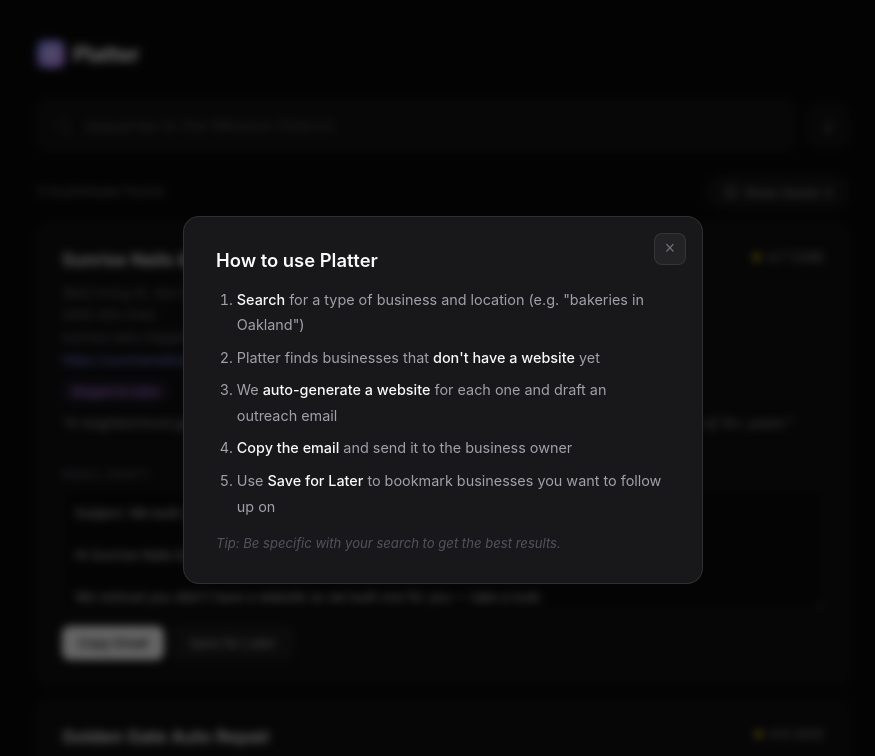
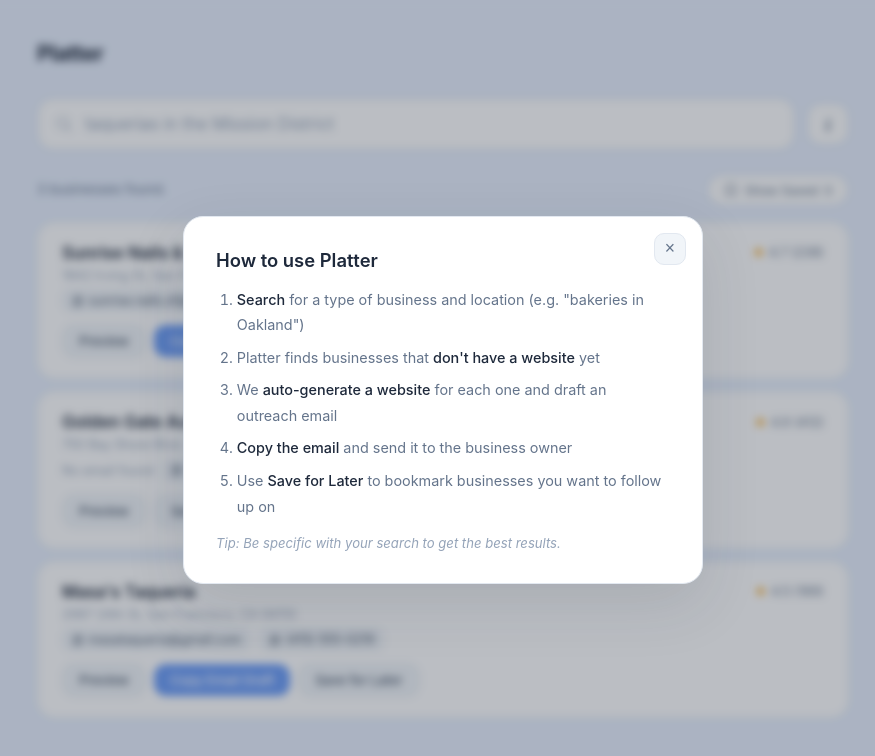
Before and after one commit to Blueflier/platter, a website: page public/app.html in a window 1280 px wide. Both pictures are taken after a click on the button "How to use Platter". Shown: the top 756 px of the page, without its empty margins (197-1072 px from the left). Drawn offline with Linux system fonts and the light colour scheme.

Commit message:
checkpoint

```diff
--- a/public/app.html
+++ b/public/app.html
@@ -10,8 +10,8 @@
 
     body {
       font-family: 'Inter', system-ui, -apple-system, sans-serif;
-      background: #09090b;
-      color: #fafafa;
+      background: #e8f0fe;
+      color: #1e293b;
       min-height: 100vh;
     }
 
@@ -32,22 +32,8 @@
       font-size: 1.35rem;
       font-weight: 700;
       letter-spacing: -0.02em;
-      color: #fafafa;
+      color: #1e293b;
       text-decoration: none;
-      display: flex;
-      align-items: center;
-      gap: 0.5rem;
-    }
-
-    .logo-icon {
-      width: 28px;
-      height: 28px;
-      background: linear-gradient(135deg, #818cf8, #c084fc);
-      border-radius: 8px;
-      display: flex;
-      align-items: center;
-      justify-content: center;
-      font-size: 0.85rem;
     }
 
     /* ---- search ---- */
@@ -70,7 +56,7 @@
       transform: translateY(-50%);
       width: 18px;
       height: 18px;
-      color: #52525b;
+      color: #94a3b8;
       pointer-events: none;
     }
 
@@ -79,18 +65,18 @@
       padding: 0.95rem 1rem 0.95rem 3rem;
       font-size: 1.05rem;
       font-family: inherit;
-      color: #fafafa;
-      background: rgba(255,255,255,0.04);
-      border: 1px solid rgba(255,255,255,0.1);
-      border-radius: 14px;
+      color: #1e293b;
+      background: #ffffff;
+      border: 1px solid #cbd5e1;
+      border-radius: 16px;
       outline: none;
       transition: border-color 0.15s, box-shadow 0.15s;
     }
 
-    #searchInput::placeholder { color: #52525b; }
+    #searchInput::placeholder { color: #94a3b8; }
     #searchInput:focus {
-      border-color: rgba(129,140,248,0.5);
-      box-shadow: 0 0 0 3px rgba(129,140,248,0.1);
+      border-color: #93b5f7;
+      box-shadow: 0 0 0 3px rgba(147,181,247,0.25);
     }
 
     /* typing placeholder */
@@ -100,7 +86,7 @@
       top: 50%;
       transform: translateY(-50%);
       font-size: 1.05rem;
-      color: #52525b;
+      color: #94a3b8;
       pointer-events: none;
       white-space: nowrap;
       overflow: hidden;
@@ -110,7 +96,7 @@
       display: inline-block;
       width: 1px;
       height: 1.1em;
-      background: #52525b;
+      background: #94a3b8;
       vertical-align: text-bottom;
       margin-left: 1px;
       animation: blink 1s step-end infinite;
@@ -128,10 +114,10 @@
       display: flex;
       align-items: center;
       justify-content: center;
-      background: rgba(255,255,255,0.04);
-      border: 1px solid rgba(255,255,255,0.1);
-      border-radius: 12px;
-      color: #71717a;
+      background: #ffffff;
+      border: 1px solid #cbd5e1;
+      border-radius: 14px;
+      color: #64748b;
       cursor: pointer;
       font-size: 1.05rem;
       font-weight: 600;
@@ -141,9 +127,9 @@
     }
 
     .info-btn:hover {
-      border-color: rgba(129,140,248,0.4);
-      color: #a1a1aa;
-      background: rgba(255,255,255,0.06);
+      border-color: #93b5f7;
+      color: #475569;
+      background: #f0f5ff;
     }
 
     /* ---- info modal ---- */
@@ -151,7 +137,7 @@
       display: none;
       position: fixed;
       inset: 0;
-      background: rgba(0,0,0,0.6);
+      background: rgba(30,41,59,0.3);
       backdrop-filter: blur(4px);
       z-index: 100;
       align-items: center;
@@ -161,14 +147,15 @@
     .modal-overlay.open { display: flex; }
 
     .modal {
-      background: #18181b;
-      border: 1px solid rgba(255,255,255,0.1);
-      border-radius: 16px;
+      background: #ffffff;
+      border: 1px solid #e2e8f0;
+      border-radius: 20px;
       padding: 2rem;
       max-width: 520px;
       width: 90%;
       position: relative;
       animation: modalIn 0.2s ease-out;
+      box-shadow: 0 20px 60px rgba(30,41,59,0.12);
     }
 
     @keyframes modalIn {
@@ -185,37 +172,38 @@
       display: flex;
       align-items: center;
       justify-content: center;
-      background: rgba(255,255,255,0.05);
-      border: 1px solid rgba(255,255,255,0.08);
-      border-radius: 8px;
-      color: #71717a;
+      background: #f1f5f9;
+      border: 1px solid #e2e8f0;
+      border-radius: 10px;
+      color: #64748b;
       cursor: pointer;
       font-size: 1.1rem;
       transition: background 0.15s;
     }
 
-    .modal-close:hover { background: rgba(255,255,255,0.1); }
+    .modal-close:hover { background: #e2e8f0; }
 
     .modal h2 {
       font-size: 1.15rem;
       font-weight: 600;
       margin-bottom: 1rem;
+      color: #1e293b;
     }
 
     .modal ol {
       padding-left: 1.3rem;
-      color: #a1a1aa;
+      color: #64748b;
       font-size: 0.9rem;
       line-height: 1.8;
     }
 
     .modal ol li { margin-bottom: 0.4rem; }
-    .modal ol li strong { color: #fafafa; font-weight: 500; }
+    .modal ol li strong { color: #1e293b; font-weight: 500; }
 
     .modal p.hint {
       margin-top: 1rem;
       font-size: 0.82rem;
-      color: #52525b;
+      color: #94a3b8;
       font-style: italic;
     }
 
@@ -233,7 +221,7 @@
 
     .results-header .status {
       font-size: 0.85rem;
-      color: #71717a;
+      color: #64748b;
       min-height: 1.3em;
     }
 
@@ -241,8 +229,8 @@
       display: inline-block;
       width: 12px;
       height: 12px;
-      border: 2px solid rgba(255,255,255,0.1);
-      border-top-color: #818cf8;
+      border: 2px solid #e2e8f0;
+      border-top-color: #6b9cf7;
       border-radius: 50%;
       animation: spin 0.6s linear infinite;
       vertical-align: middle;
@@ -258,16 +246,16 @@
       padding: 0.45rem 1rem;
       font-size: 0.82rem;
       font-weight: 500;
-      color: #a1a1aa;
-      background: rgba(255,255,255,0.05);
-      border: 1px solid rgba(255,255,255,0.08);
+      color: #64748b;
+      background: #ffffff;
+      border: 1px solid #cbd5e1;
       border-radius: 9999px;
       cursor: pointer;
       transition: background 0.15s;
     }
 
-    .saved-toggle:hover { background: rgba(255,255,255,0.08); }
-    .saved-toggle.active { color: #c084fc; border-color: rgba(192,132,252,0.3); }
+    .saved-toggle:hover { background: #f0f5ff; }
+    .saved-toggle.active { color: #7c6bc4; border-color: rgba(124,107,196,0.4); }
 
     .saved-toggle svg {
       width: 14px;
@@ -275,115 +263,98 @@
     }
 
     /* ---- cards ---- */
-    .cards { display: flex; flex-direction: column; gap: 1rem; }
+    .cards { display: flex; flex-direction: column; gap: 0.75rem; }
 
     .card {
-      background: rgba(255,255,255,0.03);
-      border: 1px solid rgba(255,255,255,0.07);
-      border-radius: 14px;
-      padding: 1.5rem;
-      transition: border-color 0.2s;
+      background: #ffffff;
+      border: 1px solid #e2e8f0;
+      border-radius: 18px;
+      padding: 1.25rem 1.5rem;
+      transition: border-color 0.2s, box-shadow 0.2s;
     }
 
-    .card:hover { border-color: rgba(255,255,255,0.12); }
+    .card:hover {
+      border-color: #c7d7f5;
+      box-shadow: 0 4px 16px rgba(107,156,247,0.08);
+    }
 
     .card-top {
       display: flex;
       justify-content: space-between;
-      align-items: flex-start;
+      align-items: center;
       gap: 1rem;
-      margin-bottom: 0.75rem;
     }
 
     .card-name {
-      font-size: 1.1rem;
+      font-size: 1.05rem;
       font-weight: 600;
+      color: #1e293b;
     }
 
     .card-rating {
       flex-shrink: 0;
-      font-size: 0.82rem;
-      color: #a1a1aa;
+      font-size: 0.8rem;
+      color: #64748b;
       white-space: nowrap;
     }
 
-    .card-rating .star { color: #facc15; }
+    .card-rating .star { color: #f59e0b; }
 
     .card-meta {
-      font-size: 0.82rem;
-      color: #71717a;
-      line-height: 1.7;
+      font-size: 0.8rem;
+      color: #94a3b8;
+      margin-top: 0.3rem;
+      display: flex;
+      align-items: center;
+      gap: 0.5rem;
+      flex-wrap: wrap;
     }
 
-    .card-meta a {
-      color: #818cf8;
-      text-decoration: none;
+    .card-meta .separator {
+      color: #cbd5e1;
     }
 
-    .card-meta a:hover { text-decoration: underline; }
-
-    .card-style {
-      display: inline-block;
-      margin-top: 0.6rem;
-      padding: 0.2rem 0.65rem;
-      font-size: 0.75rem;
-      font-weight: 500;
-      color: #c084fc;
-      background: rgba(192,132,252,0.1);
-      border-radius: 9999px;
+    .copy-chip {
+      display: inline-flex;
+      align-items: center;
+      gap: 0.3rem;
+      padding: 0.2rem 0.55rem;
+      font-size: 0.78rem;
+      font-family: inherit;
+      color: #475569;
+      background: #f1f5f9;
+      border: 1px solid #e2e8f0;
+      border-radius: 8px;
+      cursor: pointer;
+      transition: background 0.15s, border-color 0.15s;
+      white-space: nowrap;
     }
 
-    .card-desc {
-      margin-top: 0.7rem;
-      font-size: 0.85rem;
-      color: #a1a1aa;
-      line-height: 1.55;
-      font-style: italic;
+    .copy-chip:hover {
+      background: #e8eef6;
+      border-color: #c7d7f5;
     }
 
-    /* email draft area */
-    .draft-section {
-      margin-top: 1rem;
-      padding-top: 1rem;
-      border-top: 1px solid rgba(255,255,255,0.06);
+    .copy-chip.copied {
+      background: #d1fae5;
+      border-color: #a7f3d0;
+      color: #065f46;
     }
 
-    .draft-label {
-      font-size: 0.75rem;
-      font-weight: 600;
-      text-transform: uppercase;
-      letter-spacing: 0.06em;
-      color: #52525b;
-      margin-bottom: 0.5rem;
-    }
-
-    .draft-textarea {
-      width: 100%;
-      min-height: 120px;
-      padding: 0.75rem;
-      font-size: 0.82rem;
-      font-family: inherit;
-      line-height: 1.6;
-      color: #d4d4d8;
-      background: rgba(0,0,0,0.3);
-      border: 1px solid rgba(255,255,255,0.06);
-      border-radius: 8px;
-      resize: vertical;
-      outline: none;
-    }
-
-    .draft-textarea:focus {
-      border-color: rgba(129,140,248,0.4);
+    .copy-chip svg {
+      width: 12px;
+      height: 12px;
+      flex-shrink: 0;
     }
 
     .call-instead {
-      margin-top: 0.75rem;
-      padding: 0.75rem;
-      font-size: 0.85rem;
-      background: rgba(250,204,21,0.06);
-      border: 1px solid rgba(250,204,21,0.12);
-      border-radius: 8px;
-      color: #facc15;
+      margin-top: 0.5rem;
+      padding: 0.5rem 0.75rem;
+      font-size: 0.82rem;
+      background: #fef9e7;
+      border: 1px solid #fde68a;
+      border-radius: 12px;
+      color: #92400e;
     }
 
     /* card actions */
@@ -392,6 +363,7 @@
       display: flex;
       gap: 0.5rem;
       flex-wrap: wrap;
+      align-items: center;
     }
 
     .btn {
@@ -402,7 +374,7 @@
       font-size: 0.82rem;
       font-weight: 500;
       font-family: inherit;
-      border-radius: 8px;
+      border-radius: 12px;
       border: none;
       cursor: pointer;
       transition: background 0.15s, transform 0.1s;
@@ -411,23 +383,93 @@
     .btn:active { transform: scale(0.97); }
 
     .btn-primary {
-      background: #fafafa;
-      color: #09090b;
+      background: #6b9cf7;
+      color: #ffffff;
     }
 
-    .btn-primary:hover { background: #e4e4e7; }
+    .btn-primary:hover { background: #5a8be6; }
 
     .btn-ghost {
-      background: rgba(255,255,255,0.05);
-      color: #a1a1aa;
-      border: 1px solid rgba(255,255,255,0.08);
+      background: #f1f5f9;
+      color: #475569;
+      border: 1px solid #e2e8f0;
     }
 
-    .btn-ghost:hover { background: rgba(255,255,255,0.08); }
+    .btn-ghost:hover { background: #e8eef6; }
 
     .btn-copied {
-      background: rgba(74,222,128,0.15);
-      color: #4ade80;
+      background: #d1fae5;
+      color: #065f46;
+    }
+
+    /* ---- email hover popover ---- */
+    .email-popover-wrap {
+      position: relative;
+      display: inline-flex;
+    }
+
+    .email-popover {
+      display: none;
+      position: absolute;
+      bottom: calc(100% + 10px);
+      left: 50%;
+      transform: translateX(-50%);
+      width: 340px;
+      background: #ffffff;
+      border: 1px solid #e2e8f0;
+      border-radius: 16px;
+      padding: 1rem;
+      box-shadow: 0 12px 40px rgba(30,41,59,0.12);
+      z-index: 50;
+      animation: popIn 0.15s ease-out;
+    }
+
+    .email-popover::after {
+      content: '';
+      position: absolute;
+      top: 100%;
+      left: 50%;
+      transform: translateX(-50%);
+      border: 8px solid transparent;
+      border-top-color: #ffffff;
+    }
+
+    .email-popover::before {
+      content: '';
+      position: absolute;
+      top: 100%;
+      left: 50%;
+      transform: translateX(-50%);
+      border: 9px solid transparent;
+      border-top-color: #e2e8f0;
+    }
+
+    @keyframes popIn {
+      from { opacity: 0; transform: translateX(-50%) translateY(4px); }
+      to { opacity: 1; transform: translateX(-50%) translateY(0); }
+    }
+
+    .email-popover-wrap:hover .email-popover,
+    .email-popover-wrap.popover-active .email-popover {
+      display: block;
+    }
+
+    .email-popover-label {
+      font-size: 0.7rem;
+      font-weight: 600;
+      text-transform: uppercase;
+      letter-spacing: 0.06em;
+      color: #94a3b8;
+      margin-bottom: 0.5rem;
+    }
+
+    .email-popover-body {
+      font-size: 0.8rem;
+      line-height: 1.6;
+      color: #475569;
+      white-space: pre-wrap;
+      max-height: 200px;
+      overflow-y: auto;
     }
 
     /* building state */
@@ -440,8 +482,8 @@
       display: inline-block;
       width: 10px;
       height: 10px;
-      border: 2px solid rgba(255,255,255,0.1);
-      border-top-color: #818cf8;
+      border: 2px solid #e2e8f0;
+      border-top-color: #6b9cf7;
       border-radius: 50%;
       animation: spin 0.6s linear infinite;
       margin-left: 0.5rem;
@@ -452,21 +494,21 @@
     .saved-section {
       margin-top: 2rem;
       padding-top: 1.5rem;
-      border-top: 1px solid rgba(255,255,255,0.06);
+      border-top: 1px solid #e2e8f0;
     }
 
     .saved-section h3 {
       font-size: 0.85rem;
-      color: #52525b;
+      color: #94a3b8;
       font-weight: 500;
       margin-bottom: 1rem;
     }
 
     .card.saved {
-      opacity: 0.5;
+      opacity: 0.55;
     }
 
-    .card.saved:hover { opacity: 0.7; }
+    .card.saved:hover { opacity: 0.75; }
 
     /* fade in */
     @keyframes fadeIn {
@@ -479,14 +521,9 @@
 </head>
 <body>
   <div class="app">
-    <!-- header: logo top-left -->
+    <!-- header: just text, no icon -->
     <div class="header">
-      <a href="/" class="logo">
-        <div class="logo-icon">
-          <svg width="16" height="16" viewBox="0 0 24 24" fill="none" stroke="white" stroke-width="2.5" stroke-linecap="round" stroke-linejoin="round"><circle cx="12" cy="12" r="10"/><path d="M8 12h8"/><path d="M12 8v8"/></svg>
-        </div>
-        Platter
-      </a>
+      <a href="/" class="logo">Platter</a>
     </div>
 
     <!-- search row with info button -->
@@ -770,20 +807,15 @@
       const hasEmail = biz.email && biz.email !== 'null';
       const liveUrl = biz.live_url || '';
 
-      let draftSection = '';
-      if (hasEmail && liveUrl) {
-        const draft = `Subject: We built you a free website\n\nHi ${biz.name},\n\nWe noticed you didn't have a website so we built one for you — take a look:\n${liveUrl}\n\nHappy to chat if you have questions.\n— Platter`;
-        draftSection = `
-          <div class="draft-section">
-            <div class="draft-label">Email draft</div>
-            <textarea class="draft-textarea" data-draft>${draft}</textarea>
-          </div>`;
-      } else if (!hasEmail && biz.phone) {
-        draftSection = `
-          <div class="draft-section">
-            <div class="call-instead">Call instead: ${biz.phone}</div>
-          </div>`;
-      }
+      // Build condensed address: just city-level
+      const addressShort = biz.address ? esc(biz.address) : '';
+
+      // Email draft text (hidden, used for popover)
+      const draft = hasEmail && liveUrl
+        ? `Subject: We built you a free website\n\nHi ${biz.name},\n\nWe noticed you didn't have a website so we built one for you — take a look:\n${liveUrl}\n\nHappy to chat if you have questions.\n— Platter`
+        : '';
+
+      const copyIcon = `<svg xmlns="http://www.w3.org/2000/svg" fill="none" viewBox="0 0 24 24" stroke-width="2" stroke="currentColor"><path stroke-linecap="round" stroke-linejoin="round" d="M15.75 17.25v3.375c0 .621-.504 1.125-1.125 1.125h-9.75a1.125 1.125 0 01-1.125-1.125V7.875c0-.621.504-1.125 1.125-1.125H6.75a9.06 9.06 0 011.5.124m7.5 10.376h3.375c.621 0 1.125-.504 1.125-1.125V11.25c0-4.46-3.243-8.161-7.5-8.876a9.06 9.06 0 00-1.5-.124H9.375c-.621 0-1.125.504-1.125 1.125v3.5m7.5 10.375H9.375a1.125 1.125 0 01-1.125-1.125v-9.25m0 0a9.06 9.06 0 011.5-.124H15a3.75 3.75 0 013.75 3.75v5.624"/></svg>`;
 
       card.innerHTML = `
         <div class="card-top">
@@ -791,27 +823,35 @@
           ${biz.google_rating ? `<div class="card-rating"><span class="star">&#9733;</span> ${biz.google_rating} (${biz.google_reviews})</div>` : ''}
         </div>
         <div class="card-meta">
-          ${biz.address ? `${esc(biz.address)}<br>` : ''}
-          ${biz.phone ? `${esc(biz.phone)}<br>` : ''}
-          ${hasEmail ? `${esc(biz.email)}<br>` : '<span style="color:#52525b">Email not found</span><br>'}
-          ${liveUrl ? `<a href="${esc(liveUrl)}" target="_blank">${esc(liveUrl)}</a>` : ''}
+          ${addressShort ? `<span>${addressShort}</span>` : ''}
         </div>
-        ${biz.style ? `<span class="card-style">${esc(biz.style)}</span>` : ''}
-        ${biz.description ? `<div class="card-desc">"${esc(biz.description)}"</div>` : ''}
-        ${draftSection}
+        <div class="card-meta" style="margin-top:0.4rem;">
+          ${hasEmail ? `<button class="copy-chip" data-copy-contact="${esc(biz.email)}">${copyIcon} ${esc(biz.email)}</button>` : '<span style="color:#94a3b8">No email found</span>'}
+          ${biz.phone ? `<button class="copy-chip" data-copy-contact="${esc(biz.phone)}">${copyIcon} ${esc(biz.phone)}</button>` : ''}
+        </div>
         <div class="card-actions">
-          ${hasEmail && liveUrl ? `<button class="btn btn-primary" data-copy>Copy Email</button>` : ''}
+          ${liveUrl ? `<a href="${esc(liveUrl)}" target="_blank" class="btn btn-ghost" style="text-decoration:none;">Preview</a>` : ''}
+          ${hasEmail && liveUrl ? `
+            <div class="email-popover-wrap">
+              <button class="btn btn-primary" data-copy>Copy Email Draft</button>
+              <div class="email-popover">
+                <div class="email-popover-label">Email Draft</div>
+                <div class="email-popover-body">${esc(draft)}</div>
+              </div>
+            </div>
+          ` : ''}
           ${!isSaved ? `<button class="btn btn-ghost" data-save>Save for Later</button>` : ''}
         </div>
       `;
+
+      // store draft text for copying
+      card._draft = draft;
 
       // copy email
       const copyBtn = card.querySelector('[data-copy]');
       if (copyBtn) {
         copyBtn.addEventListener('click', () => {
-          const textarea = card.querySelector('[data-draft]');
-          if (textarea) {
-            navigator.clipboard.writeText(textarea.value).then(() => {
+          navigator.clipboard.writeText(card._draft).then(() => {
             copyBtn.textContent = 'Copied!';
             copyBtn.classList.add('btn-copied');
             copyBtn.classList.remove('btn-primary');
@@ -821,9 +861,24 @@
               copyBtn.classList.add('btn-primary');
             }, 2000);
           });
-          }
         });
       }
+
+      // copy contact chips (email / phone)
+      card.querySelectorAll('[data-copy-contact]').forEach(chip => {
+        chip.addEventListener('click', () => {
+          const val = chip.getAttribute('data-copy-contact');
+          navigator.clipboard.writeText(val).then(() => {
+            const orig = chip.innerHTML;
+            chip.textContent = 'Copied!';
+            chip.classList.add('copied');
+            setTimeout(() => {
+              chip.innerHTML = orig;
+              chip.classList.remove('copied');
+            }, 1500);
+          });
+        });
+      });
 
       // save for later
       const saveBtn = card.querySelector('[data-save]');
```
Lines whose indentation alone changed are shown as unchanged.
